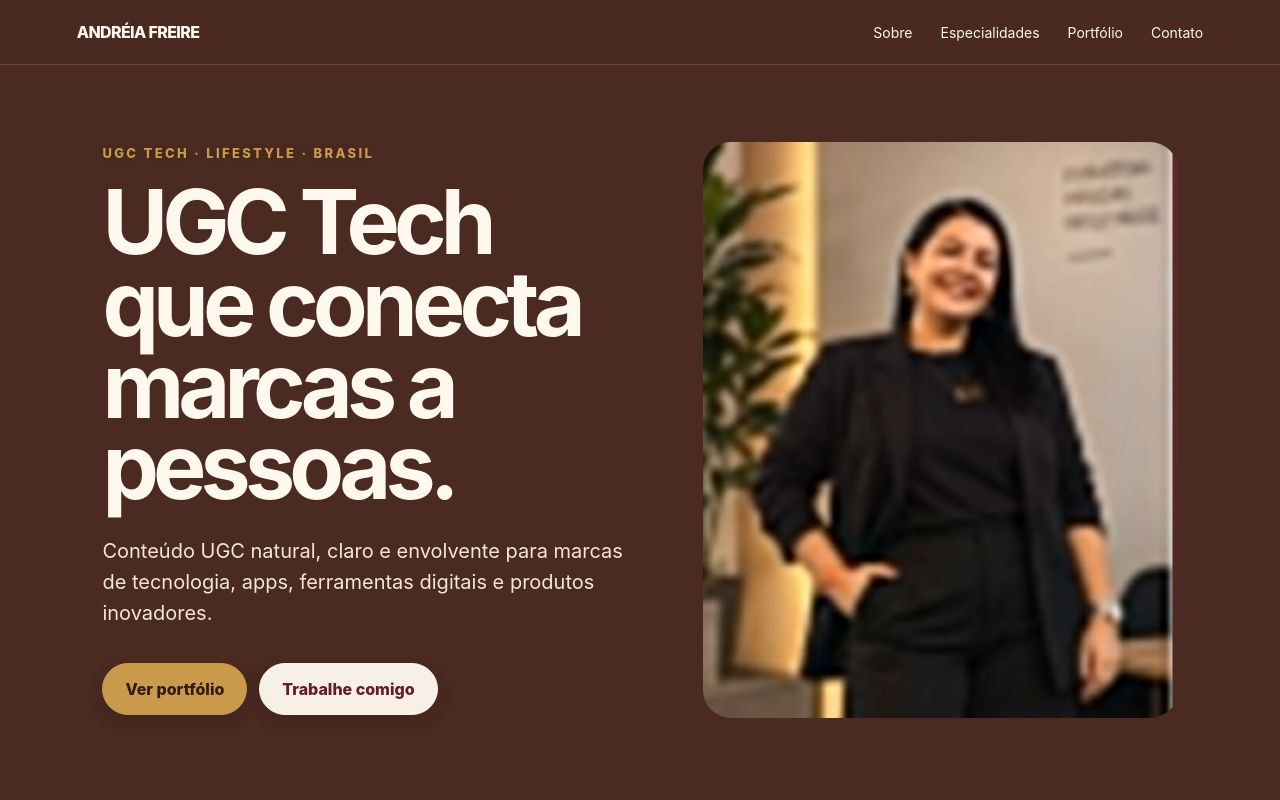
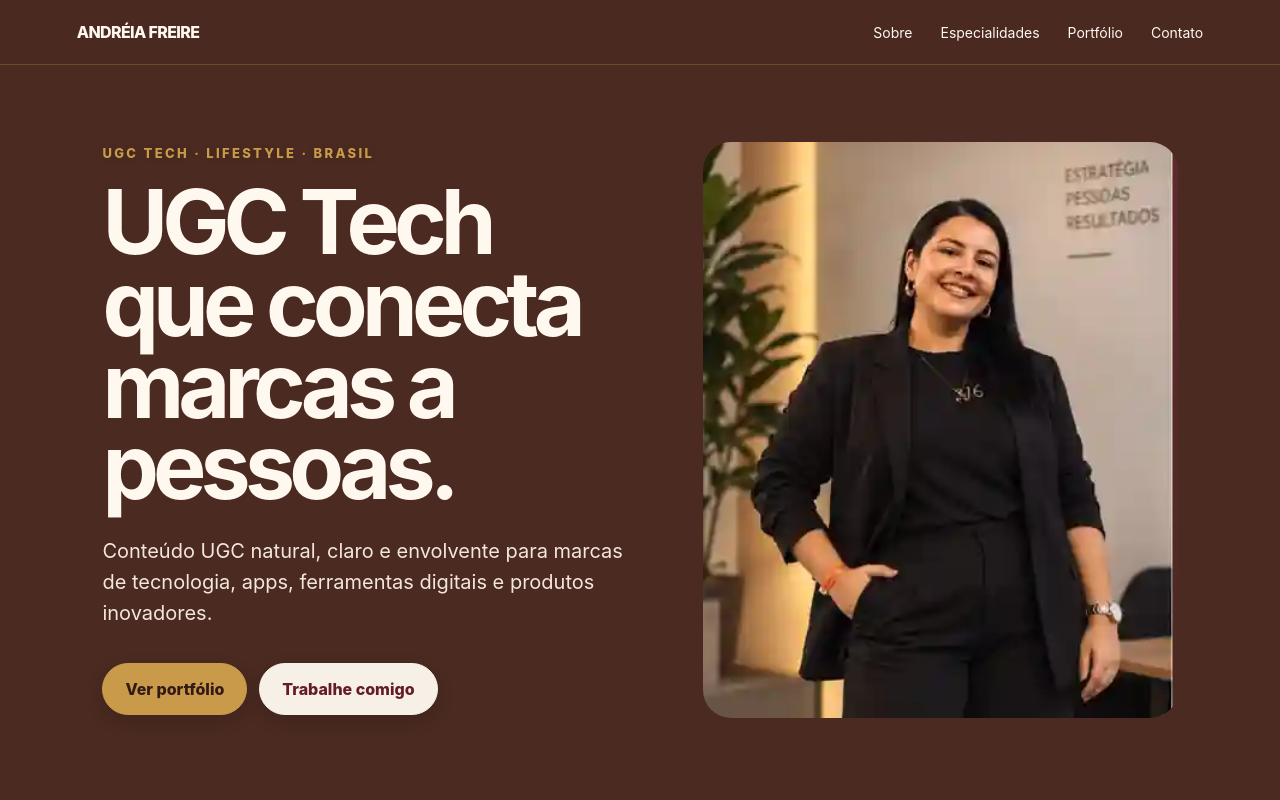
Before and after one commit to contatolumerev-byte/andreiafreire-site, a plain HTML site: page index.html in a window 1280 px wide. Shown: the top 800 px of the page. Drawn offline with Linux system fonts and the light colour scheme.

Commit message:
Atualiza foto principal da Andreia

```diff
--- a/index.html
+++ b/index.html
@@ -47,7 +47,7 @@ footer{padding:30px 8vw 50px;display:flex;justify-content:space-between;color:#e
 <h1>UGC Tech que conecta marcas a pessoas.</h1>
 <p>Conteúdo UGC natural, claro e envolvente para marcas de tecnologia, apps, ferramentas digitais e produtos inovadores.</p>
 <div class="buttons"><a class="btn primary" href="#portfolio">Ver portfólio</a><a class="btn secondary" href="#contato">Trabalhe comigo</a></div></div>
-<div class="photo"><img src="assets/andreia-hero.jpeg?v=2" alt="Andréia Freire — UGC Tech" /> /></div>
+<div class="photo"><img src="assets/andreia-hero.webp?v=3" alt="Andréia Freire — UGC Tech" /> /></div>
 </section>
 
 <section id="sobre"><div class="about"><div><div class="kicker">Sobre</div><h2>Conteúdo que explica sem parecer propaganda.</h2></div><div><p>Andréia transforma produtos tecnológicos em experiências fáceis de entender, mostrando como eles podem fazer parte da vida real.</p><p>Seu conteúdo combina comunicação natural, demonstração prática e storytelling para aproximar marcas de pessoas.</p></div></div></section>
```
Also changed, not shown: assets/andreia-hero.webp (added).
